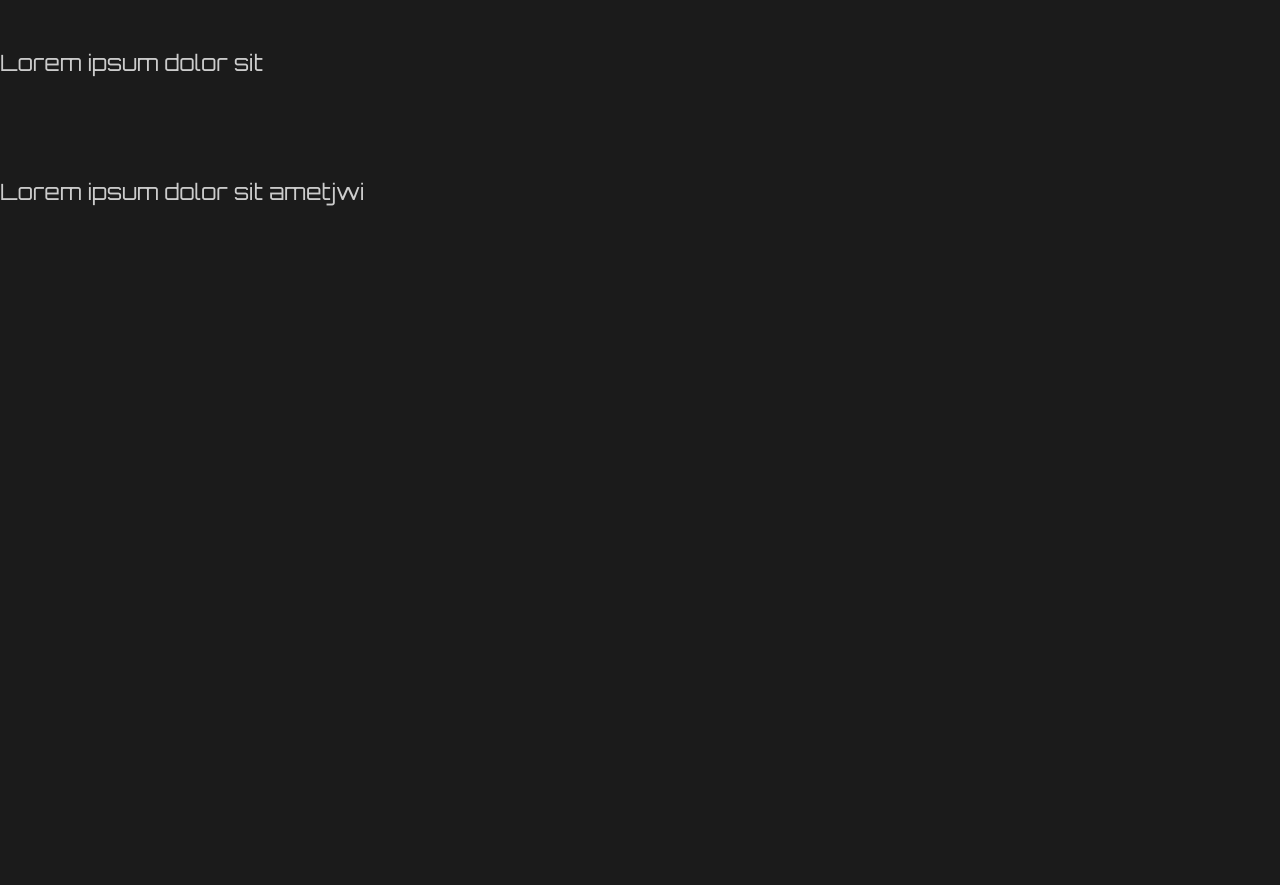
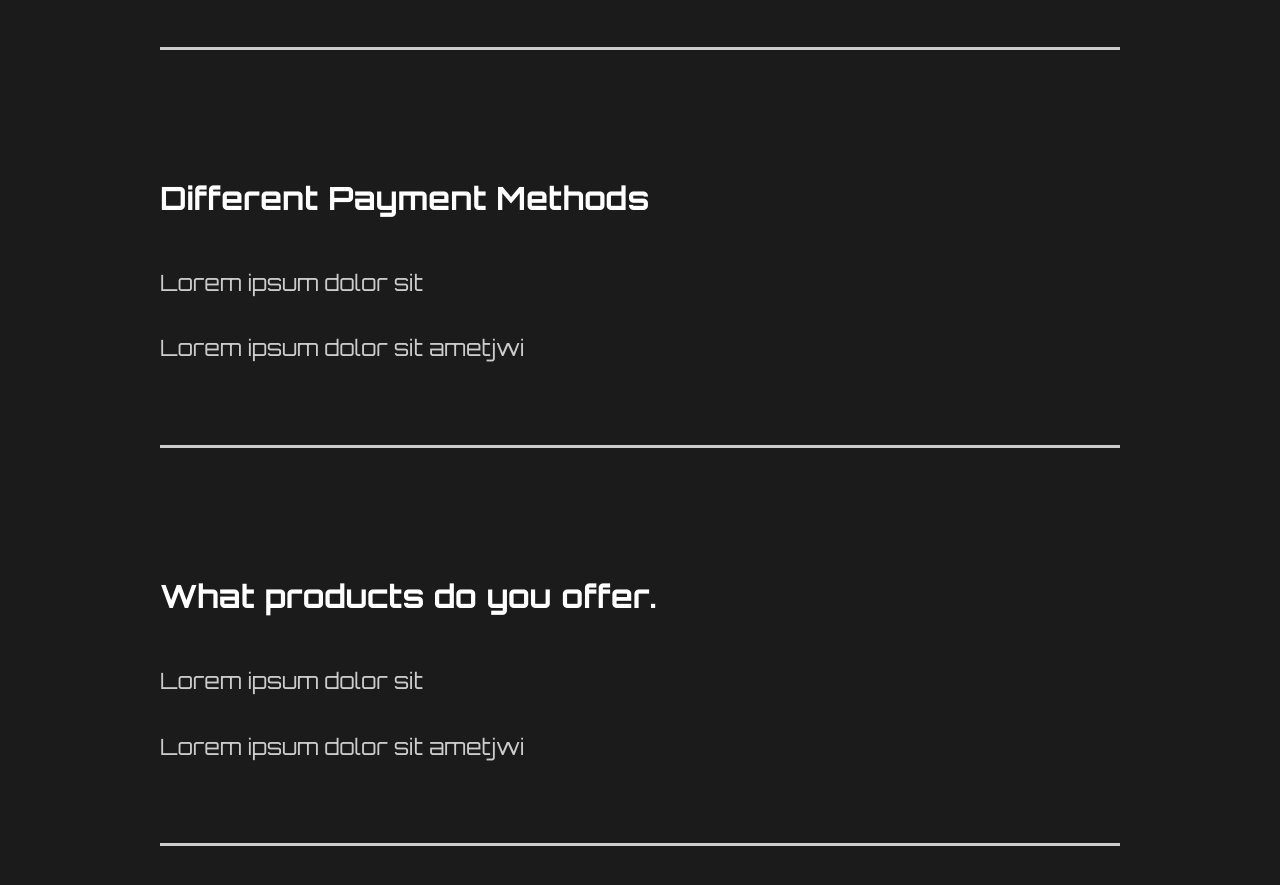
Before and after one commit to kaichh/portfolio, a React (Create React App) app: page / in a window 1280 px wide. Shown: the part 3083-3968 px from the top of the page. Before the commit the page ends 3340 px from the top, so only its background shows below. Built offline with nearby package versions, Linux system fonts and the light colour scheme.

Commit message:
4. Styled Faq section

```diff
--- a/src/components/FaqSection.js
+++ b/src/components/FaqSection.js
@@ -1,8 +1,10 @@
 import React from "react";
+import styled from "styled-components";
+import { About } from "../styles";
 
 const FaqSection = () => {
   return (
-    <div className="faq">
+    <Faq>
       <h2>
         Any Questions <span>FAQ</span>
       </h2>
@@ -12,6 +14,7 @@
           <p>Lorem ipsum dolor sit</p>
           <p>Lorem ipsum dolor sit ametjwi</p>
         </div>
+        <div className="faq-line"></div>
       </div>
       <div className="question">
         <h4>Daily Schedule</h4>
@@ -19,6 +22,7 @@
           <p>Lorem ipsum dolor sit</p>
           <p>Lorem ipsum dolor sit ametjwi</p>
         </div>
+        <div className="faq-line"></div>
       </div>
       <div className="question">
         <h4>Different Payment Methods</h4>
@@ -26,6 +30,7 @@
           <p>Lorem ipsum dolor sit</p>
           <p>Lorem ipsum dolor sit ametjwi</p>
         </div>
+        <div className="faq-line"></div>
       </div>
       <div className="question">
         <h4>What products do you offer.</h4>
@@ -33,9 +38,37 @@
           <p>Lorem ipsum dolor sit</p>
           <p>Lorem ipsum dolor sit ametjwi</p>
         </div>
+        <div className="faq-line"></div>
       </div>
-    </div>
+    </Faq>
   );
 };
 
+const Faq = styled(About)`
+  display: block;
+  span {
+    display: block;
+  }
+  h2 {
+    padding-bottom: 2rem;
+    font-weight: lighter;
+  }
+  .faq-line {
+    background: #cccccc;
+    height: 0.2rem;
+    margin: 2rem 0rem;
+    width: 100%;
+  }
+  .question {
+    padding: 3rem 0rem;
+    cursor: pointer;
+  }
+  .answer {
+    padding: 2rem 0rem;
+    p {
+      padding: 1rem 0rem;
+    }
+  }
+`;
+
 export default FaqSection;
--- a/src/components/GlobalStyle.js
+++ b/src/components/GlobalStyle.js
@@ -37,7 +37,7 @@
     }
     h4{
         font-weight: bold;
-        color: #23d997;
+        font-size: 2rem;
 
     }
     a{
```
